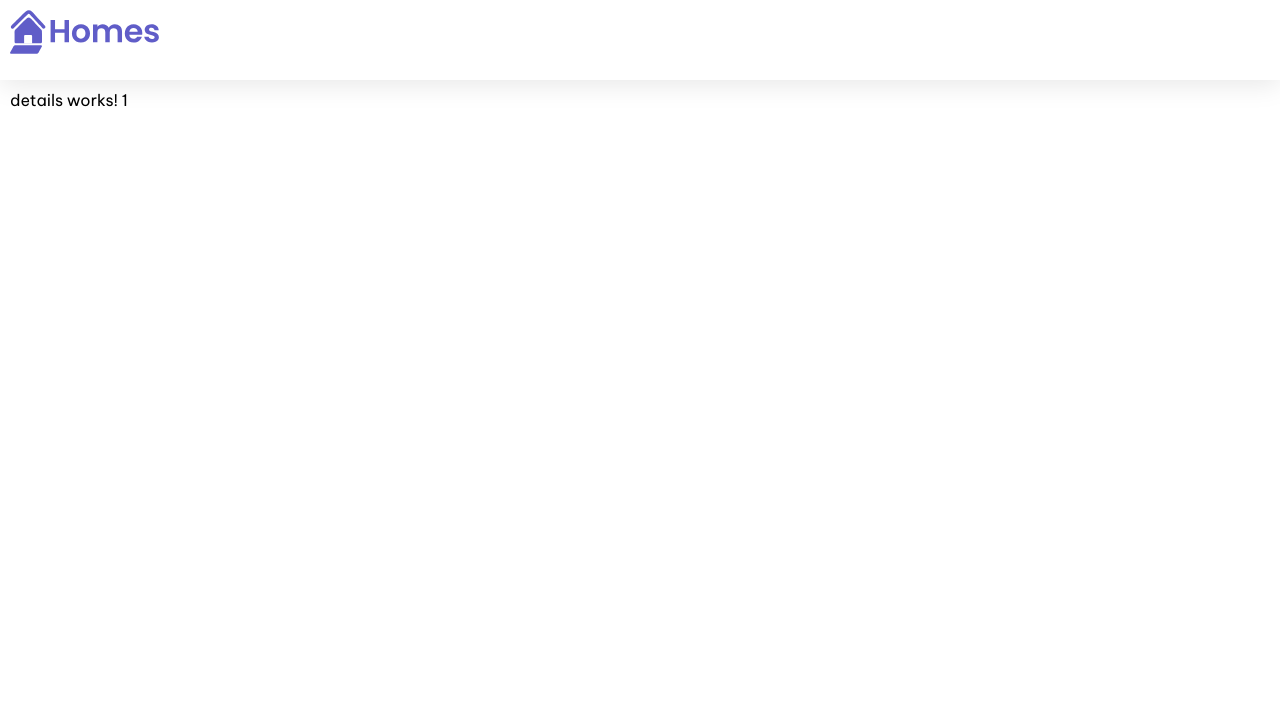
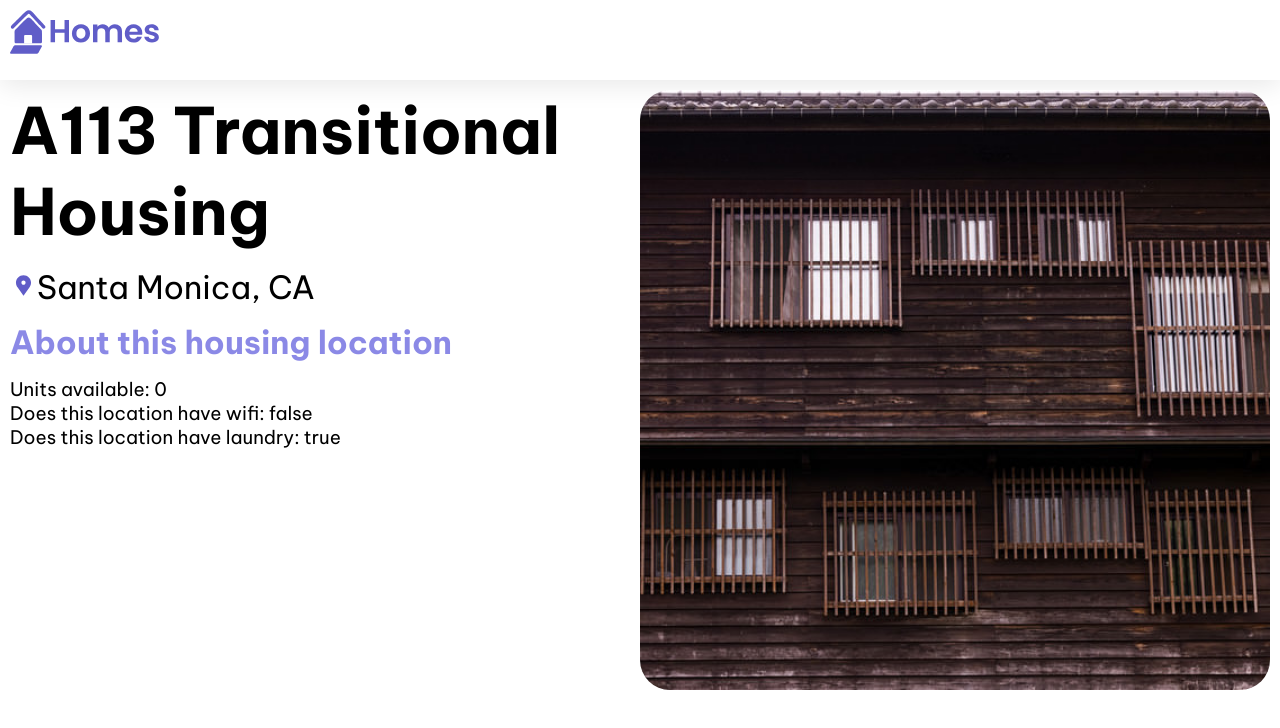
Before and after one commit to Akibayashi23/first-app, an Angular app: page /details/1 in a window 1280 px wide. Shown: the top 728 px of the page. Built offline with nearby package versions, Linux system fonts and the light colour scheme.

Commit message:
lesson11 詳細画面にデータ表示

```diff
--- a/src/app/details/details.component.css
+++ b/src/app/details/details.component.css
@@ -0,0 +1,71 @@
+.listing-photo {
+  height: 600px;
+  width: 50%;
+  object-fit: cover;
+  border-radius: 30px;
+  float: right;
+}
+
+.listing-heading {
+  font-size: 48pt;
+  font-weight: bold;
+  margin-bottom: 15px;
+}
+
+.listing-location::before {
+  content: url('/assets/location-pin.svg') / '';
+}
+
+.listing-location {
+  font-size: 24pt;
+  margin-bottom: 15px;
+}
+
+.listing-features > .section-heading {
+  color: var(--secondary-color);
+  font-size: 24pt;
+  margin-bottom: 15px;
+}
+
+.listing-features {
+  margin-bottom: 20px;
+}
+
+.listing-features li {
+  font-size: 14pt;
+}
+
+li {
+  list-style-type: none;
+}
+
+.listing-apply .section-heading {
+  font-size: 18pt;
+  margin-bottom: 15px;
+}
+
+label, input {
+  display: block;
+}
+label {
+  color: var(--secondary-color);
+  font-weight: bold;
+  text-transform: uppercase;
+  font-size: 12pt;
+}
+input {
+  font-size: 16pt;
+  margin-bottom: 15px;
+  padding: 10px;
+  width: 400px;
+  border-top: none;
+  border-right: none;
+  border-left: none;
+  border-bottom: solid .3px;
+}
+@media (max-width: 1024px) {
+  .listing-photo {
+    width: 100%;
+    height: 400px;
+  }
+}
--- a/src/app/details/details.component.ts
+++ b/src/app/details/details.component.ts
@@ -8,13 +8,35 @@
   selector: 'app-details',
   standalone: true,
   imports: [CommonModule],
-  template: `<p>details works! {{ housingLocationId }}</p>`,
+  template: `
+    <article>
+      <img class="listing-photo" [src]="housingLocation?.photo"
+        alt="Exterior photo of {{housingLocation?.name}}"/>
+      <section class="listing-description">
+        <h2 class="listing-heading">{{housingLocation?.name}}</h2>
+        <p class="listing-location">{{housingLocation?.city}}, {{housingLocation?.state}}</p>
+      </section>
+      <section class="listing-features">
+        <h2 class="section-heading">About this housing location</h2>
+        <ul>
+          <li>Units available: {{housingLocation?.availableUnits}}</li>
+          <li>Does this location have wifi: {{housingLocation?.wifi}}</li>
+          <li>Does this location have laundry: {{housingLocation?.laundry}}</li>
+        </ul>
+      </section>
+    </article>
+  `,
   styleUrls: ['./details.component.css']
 })
 export class DetailsComponent {
+
   route: ActivatedRoute = inject(ActivatedRoute);
-  housingLocationId = -1;
+  housingService = inject(HousingService);
+  housingLocation: HousingLocation | undefined;
+
   constructor() {
-      this.housingLocationId = Number(this.route.snapshot.params['id']);
+    const housingLocationId = Number(this.route.snapshot.params['id']);
+    this.housingLocation = this.housingService.getHousingLocationById(housingLocationId);
   }
+
 }
```
